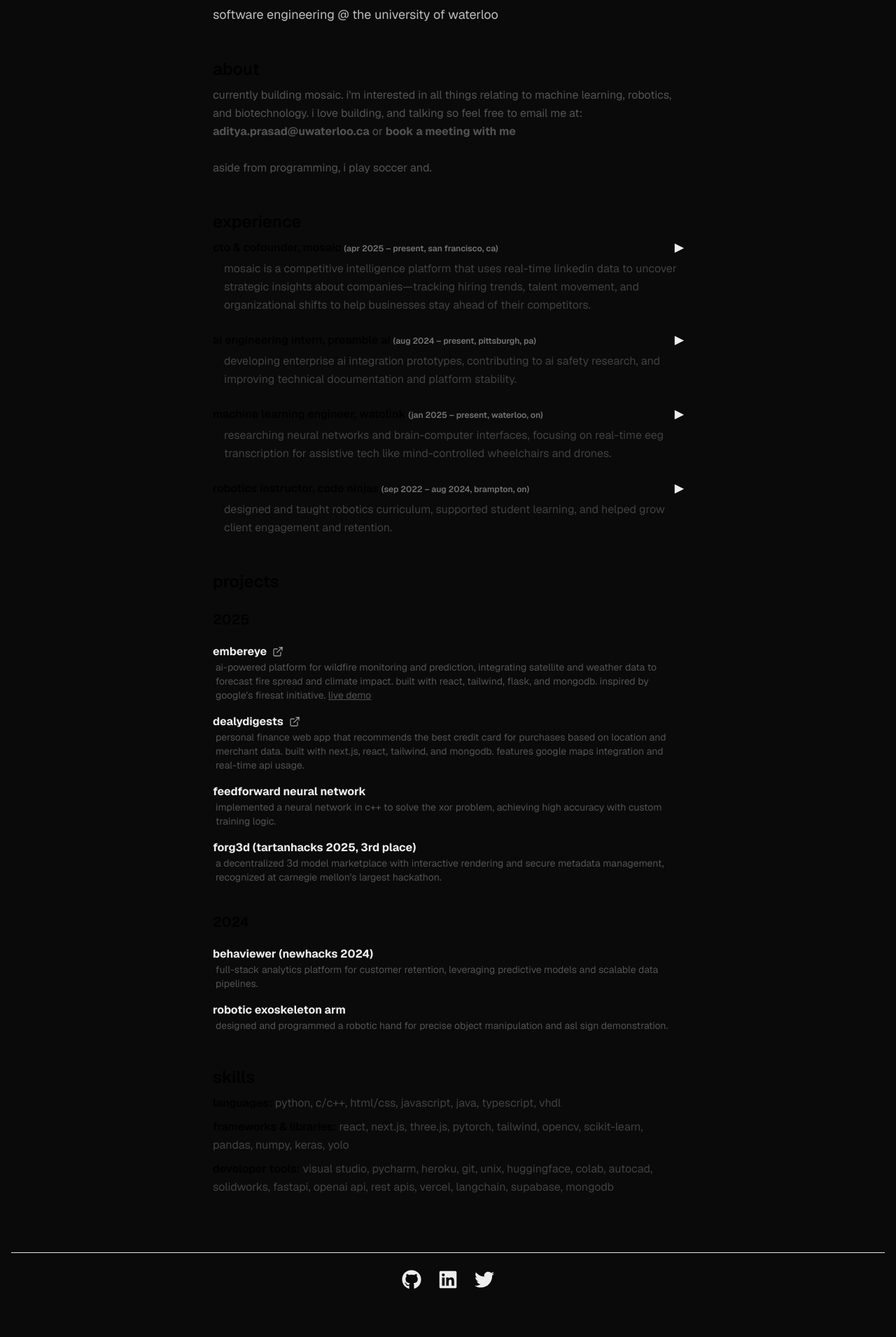
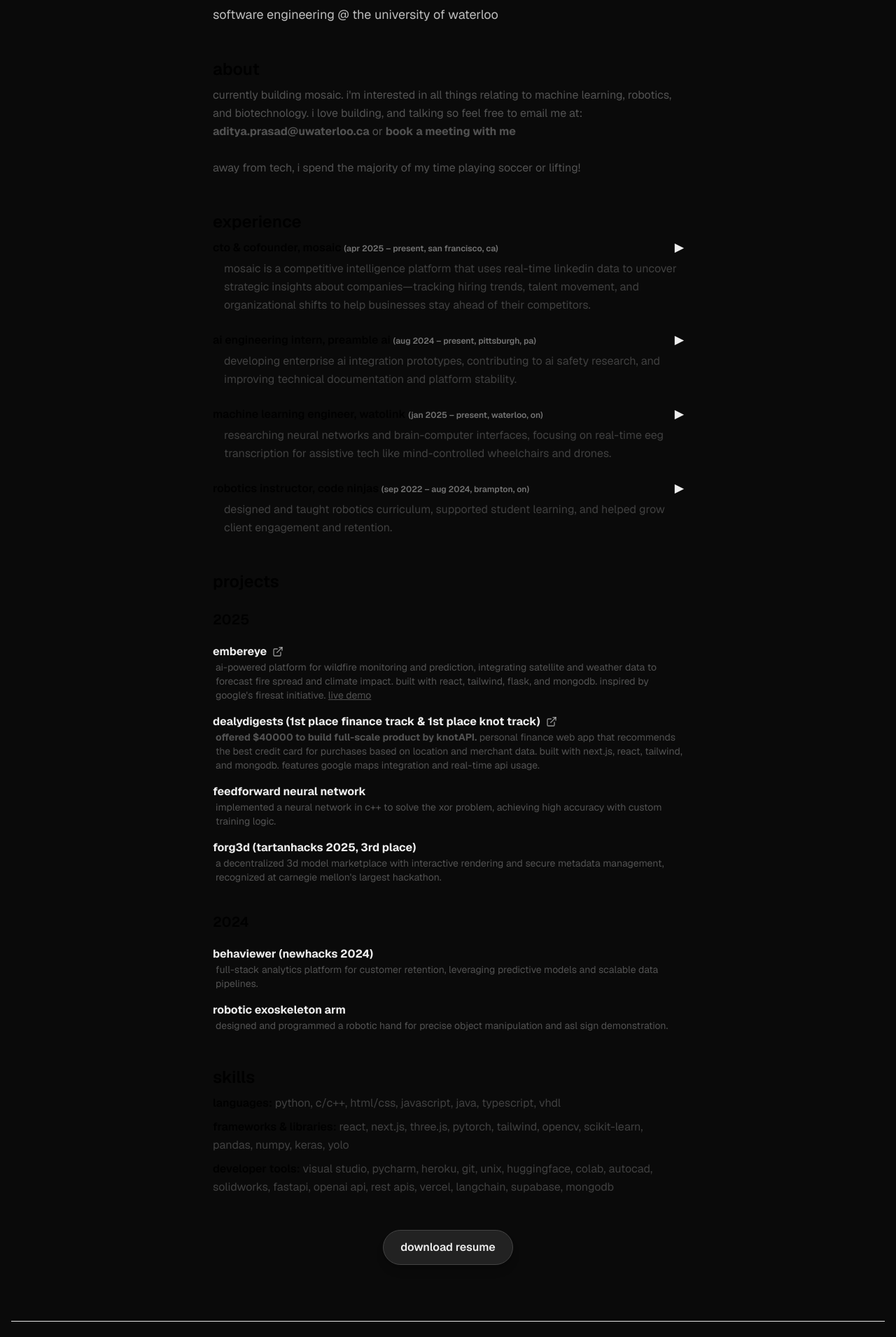
Before and after one commit to adiprasadd/personalpage, a Next.js app: page / in a window 1280 px wide. Shown: the part 129-2039 px from the top of the page at 70% size. Built offline with nearby package versions, Linux system fonts and the light colour scheme.

Commit message:
edited text

```diff
--- a/src/app/page.tsx
+++ b/src/app/page.tsx
@@ -125,7 +125,7 @@ export default function Home() {
             book a meeting with me
           </a>
           <br /><br />
-          aside from programming, i play soccer and.
+          away from tech, i spend the majority of my time playing soccer or lifting!
         </p>
       </section>
 
@@ -175,12 +175,12 @@ export default function Home() {
           </div>
           <div>
             <div className="flex items-center gap-2">
-              <span className="font-bold">dealydigests</span>
+              <span className="font-bold">dealydigests (1st place finance track & 1st place knot track)</span>
               <a href="https://github.com/pravinl23/DealyDigests?tab=readme-ov-file" target="_blank" rel="noopener noreferrer" className="text-[#ededed99] hover:text-[#ededed]">
                 <FiExternalLink />
               </a>
             </div>
-            <p className="text-neutral-600 dark:text-neutral-300 text-sm ml-1">personal finance web app that recommends the best credit card for purchases based on location and merchant data. built with next.js, react, tailwind, and mongodb. features google maps integration and real-time api usage.</p>
+            <p className="text-neutral-600 dark:text-neutral-300 text-sm ml-1"><span className="font-bold">offered $40000 to build full-scale product by knotAPI.</span> personal finance web app that recommends the best credit card for purchases based on location and merchant data. built with next.js, react, tailwind, and mongodb. features google maps integration and real-time api usage.</p>
           </div>
           <div>
             <div className="flex items-center gap-2">
@@ -220,6 +220,17 @@ export default function Home() {
         </div>
       </section>
 
+      {/* Resume Download Button (below skills) */}
+      <div className="w-full flex justify-center mb-12">
+        <a
+          href="/resume.pdf"
+          download
+          className="bg-[#222] text-[#ededed] px-6 py-3 rounded-full shadow-lg border border-[#444] hover:bg-[#333] transition-colors z-50 font-semibold text-base"
+        >
+          download resume
+        </a>
+      </div>
+
       {/* Footer with social links */}
       <footer className="w-full flex justify-center items-center gap-6 py-6 border-t border-neutral-200 dark:border-neutral-800 mt-8">
         <a href="https://github.com/adiprasadd" target="_blank" rel="noopener noreferrer" aria-label="github">
```
